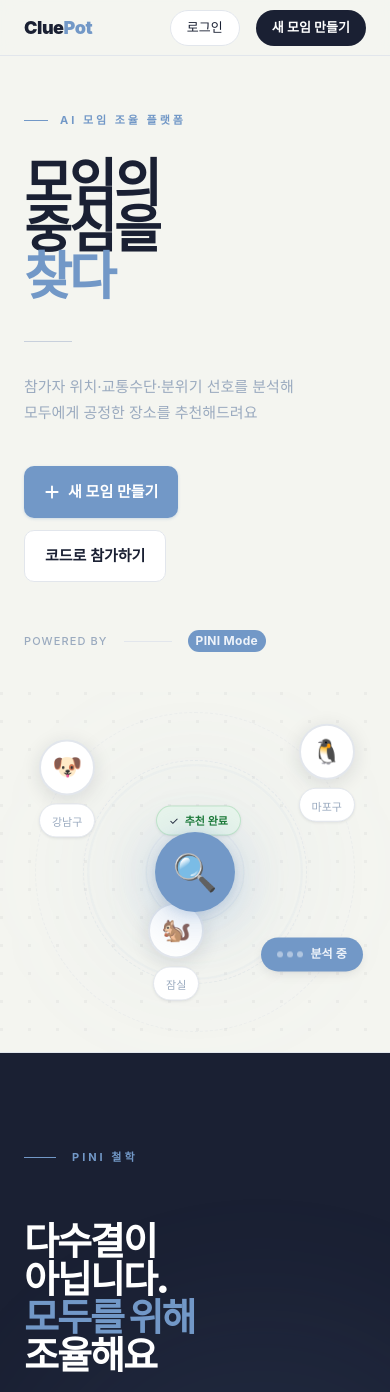
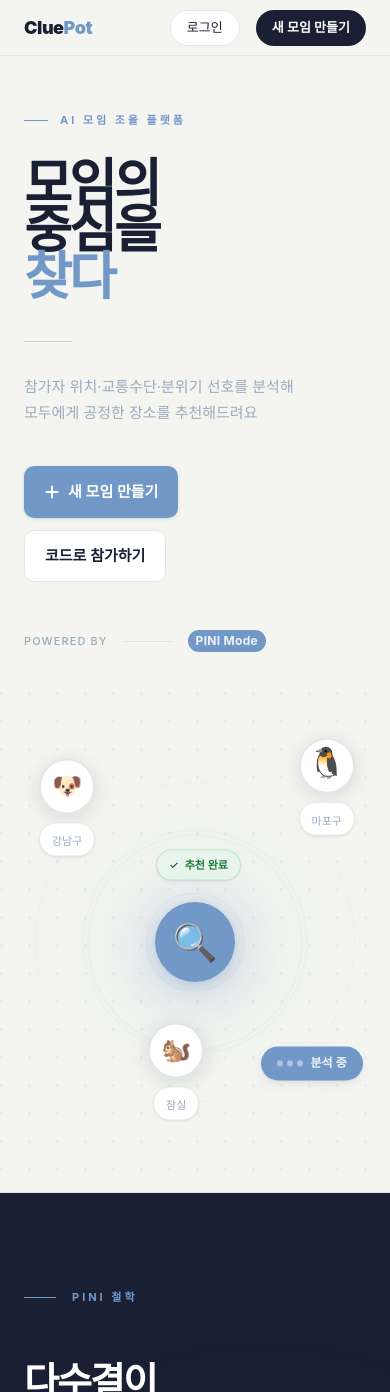
Before and after one commit to haerimi/Cluepot, a Next.js app in the folder apps/web/: page / in a window 390 px wide. Shown: the top 1392 px of the page. Built offline with nearby package versions, Linux system fonts and the light colour scheme; no server answers.

Commit message:
fix: span 위치 조정

```diff
--- a/apps/web/app/page.tsx
+++ b/apps/web/app/page.tsx
@@ -7,7 +7,7 @@ import { Button } from "@/app/components/ui/Button";
 /* ── Enlarged cinematic hero visualization ───────────────────────────────── */
 function PiniHeroViz() {
   return (
-    <div className="relative w-full h-full min-h-[360px] lg:min-h-[560px] flex items-center justify-center overflow-hidden">
+    <div className="relative w-full h-full min-h-[500px] lg:min-h-[560px] flex items-center justify-center overflow-hidden">
 
       {/* Ambient glow */}
       <div
@@ -59,7 +59,7 @@ function PiniHeroViz() {
         style={{ animation: "float-slow 3.6s ease-in-out 1.1s infinite" }}
       >
         <div className="w-14 h-14 lg:w-18 lg:h-18 rounded-full bg-white border-2 border-hairline shadow-[0_4px_20px_rgba(26,32,51,0.12)] flex items-center justify-center">
-          <span className="text-2xl lg:text-3xl leading-none select-none">🐧</span>
+          <span className="relative -top-1 -left-0.3 text-3xl lg:text-3xl leading-none select-none">🐧</span>
         </div>
         <div className="px-3 py-1 bg-white rounded-full border border-hairline shadow-sm">
           <span className="text-[11px] lg:text-[13px] font-medium text-ink-subtle">마포구</span>
```
